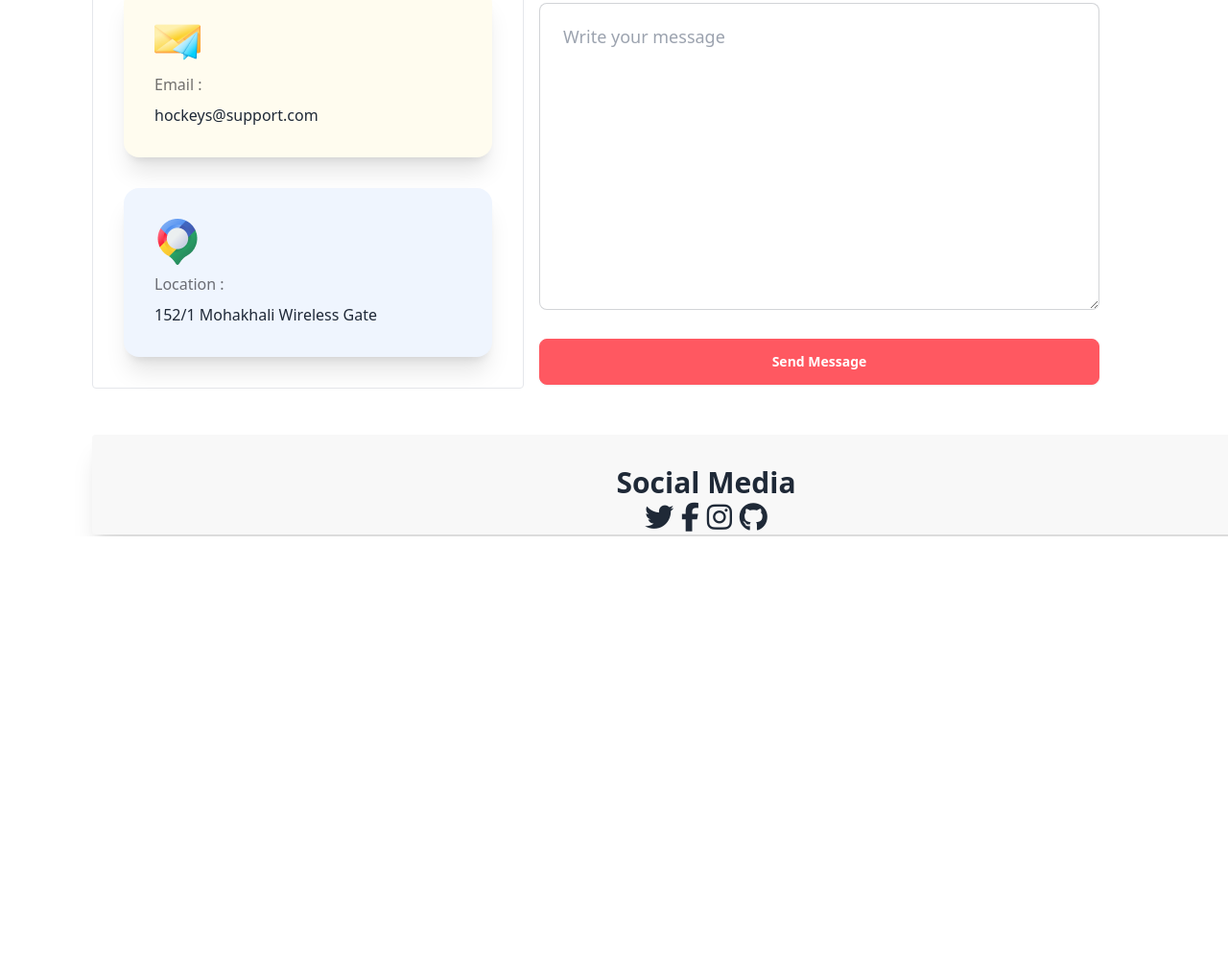
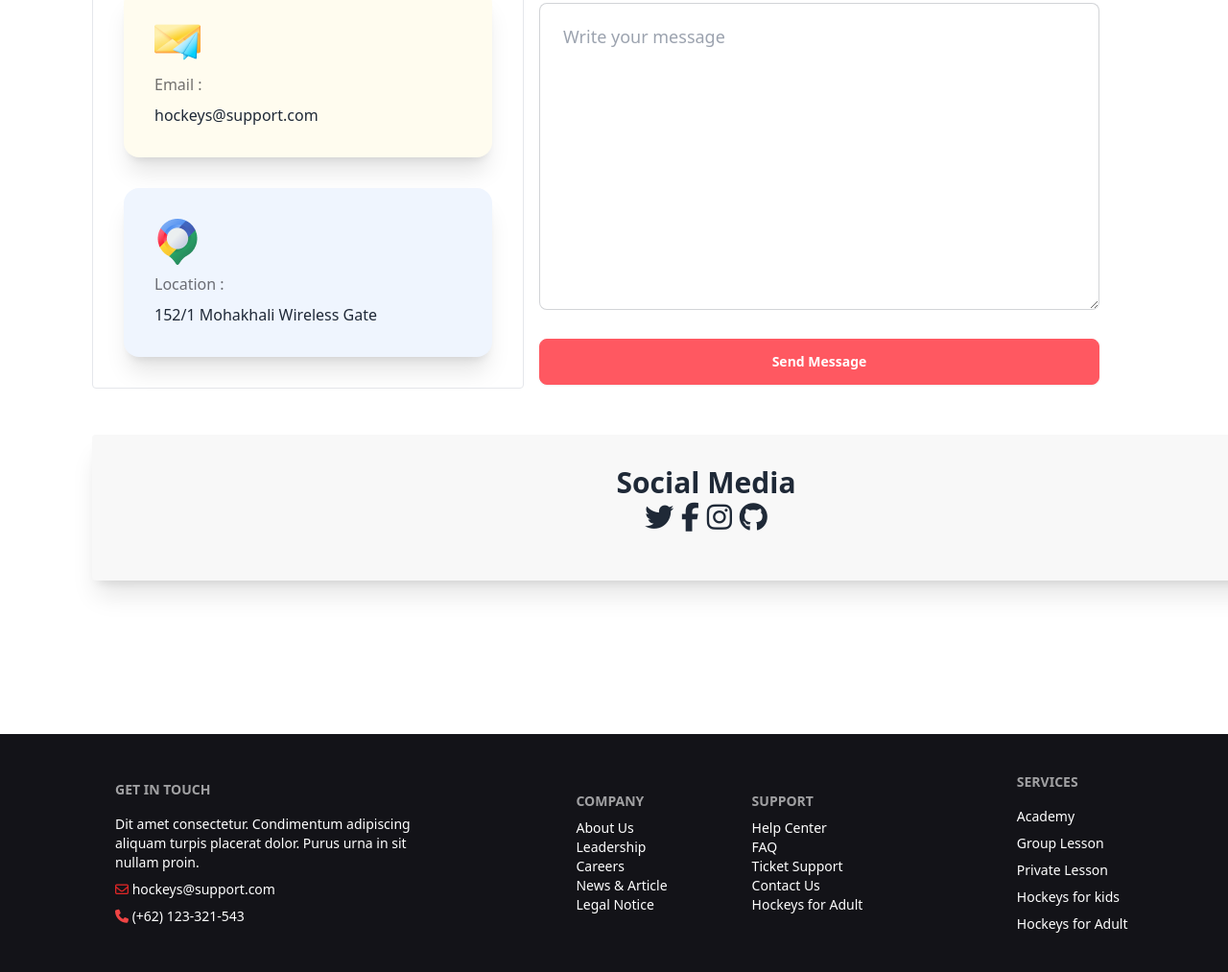
Before and after one commit to Rinku-Al-Mamun/my-hockeys-play, a plain HTML site: page index.html in a window 1280 px wide. Shown: the part 4339-5352 px from the top of the page at 96% size. Before the commit the page ends 4898 px from the top, so only its background shows below. Drawn offline with nearby package versions, Linux system fonts and the light colour scheme.

Commit message:
footer section added

```diff
--- a/index.html
+++ b/index.html
@@ -539,7 +539,7 @@
 
             <div class="text-center">
                 <h2 class="text-3xl font-extrabold pt-8">Social Media</h2>
-               <div class="text-3xl">
+               <div class="text-3xl pb-12">
                 <a><i class="fa-brands fa-twitter"></i></a>
                 <a><i class="fa-brands fa-facebook-f"></i></a>
                 <a><i class="fa-brands fa-instagram"></i></a>
@@ -555,7 +555,57 @@
 
 
     </main>
-    <footer>
+    <!-- get in touch footer section  -->
+    <footer class="footer items-center mt-40 p-10 bg-[#131318] text-white">
+        <aside class="w-80 ml-20">
+
+            <header class="footer-title">Get In Touch</header>
+            <p>Dit amet consectetur. Condimentum adipiscing aliquam turpis placerat dolor. Purus urna in sit nullam proin.</p>
+
+            <a class="link link-hover"><span class="text-red-600"><i class="fa-regular fa-envelope"></i></span> hockeys@support.com</a>
+            <a class="link link-hover"><span class="text-red-500"><i class="fa-solid fa-phone"></i></span> (+62) 123-321-543</a>
+
+        </aside>
+        <div class="flex lg:flex-row justify-around ml-20">
+            <div>
+
+                <nav class="flex flex-col">
+                    <header class="footer-title">Company</header>
+                    <a class="link link-hover">About Us</a>
+                    <a class="link link-hover">Leadership</a>
+                    <a class="link link-hover">Careers</a>
+                    <a class="link link-hover">News & Article</a>
+                    <a class="link link-hover">Legal Notice</a>
+                </nav>
+            </div>
+            <div>
+                <nav class="flex flex-col ml-12 lg:ml-20">
+                    <header class="footer-title">Support</header>
+                    <a class="link link-hover">Help Center
+                    </a>
+                    <a class="link link-hover">FAQ
+                    </a>
+                    <a class="link link-hover">Ticket Support
+                    </a>
+                    <a class="link link-hover">Contact Us</a>
+                    <a class="link link-hover">Hockeys for Adult</a>
+
+
+                </nav>
+            </div>
+        </div>
+
+            <nav class="ml-32 lg:ml-20">
+                <header class="footer-title">Services</header>
+                <a class="link link-hover">Academy
+                </a>
+                <a class="link link-hover">Group Lesson
+                </a>
+                <a class="link link-hover">Private Lesson
+                </a>
+                <a class="link link-hover">Hockeys for kids</a>
+                <a class="link link-hover">Hockeys for Adult</a>
+            </nav>
 
     </footer>
 
```
